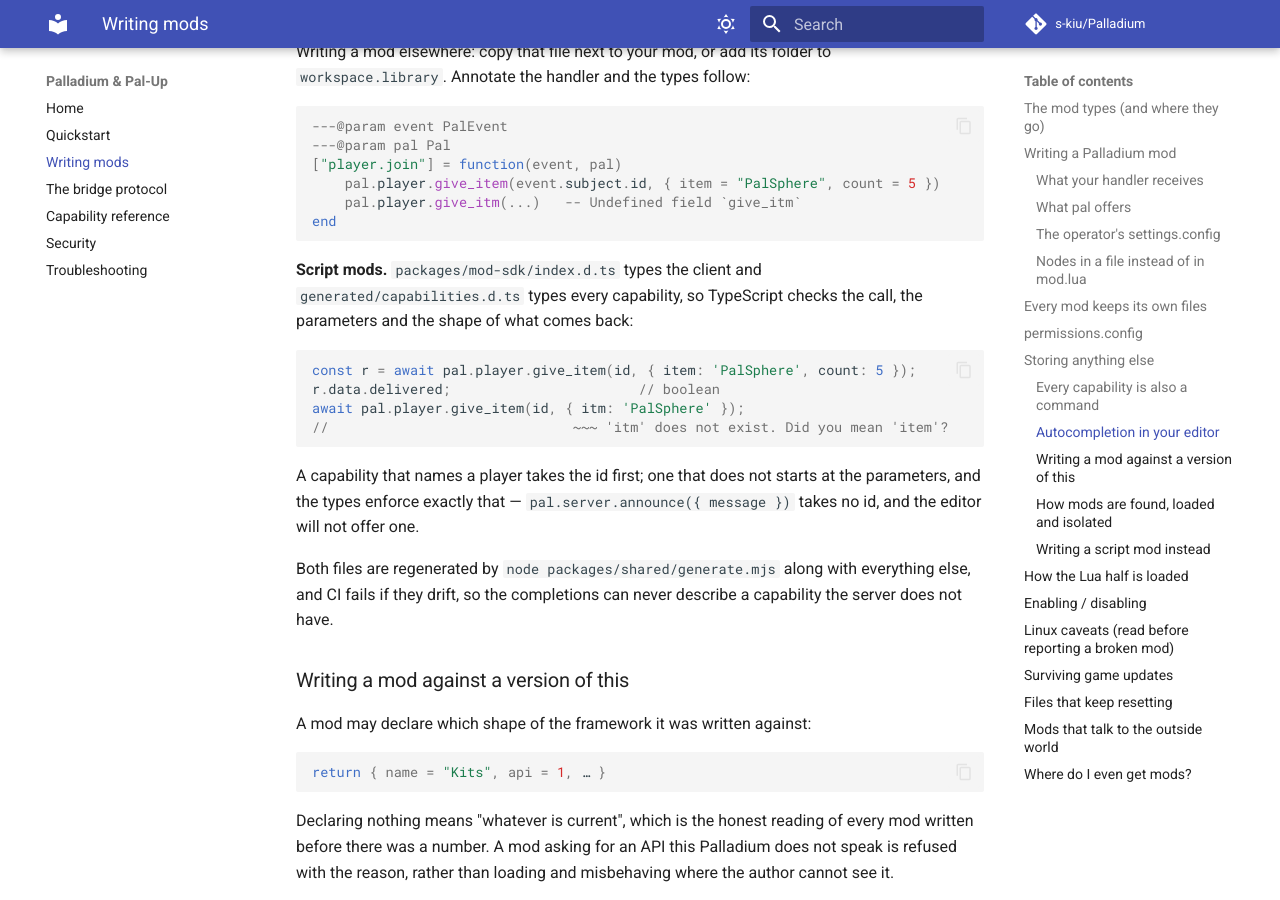
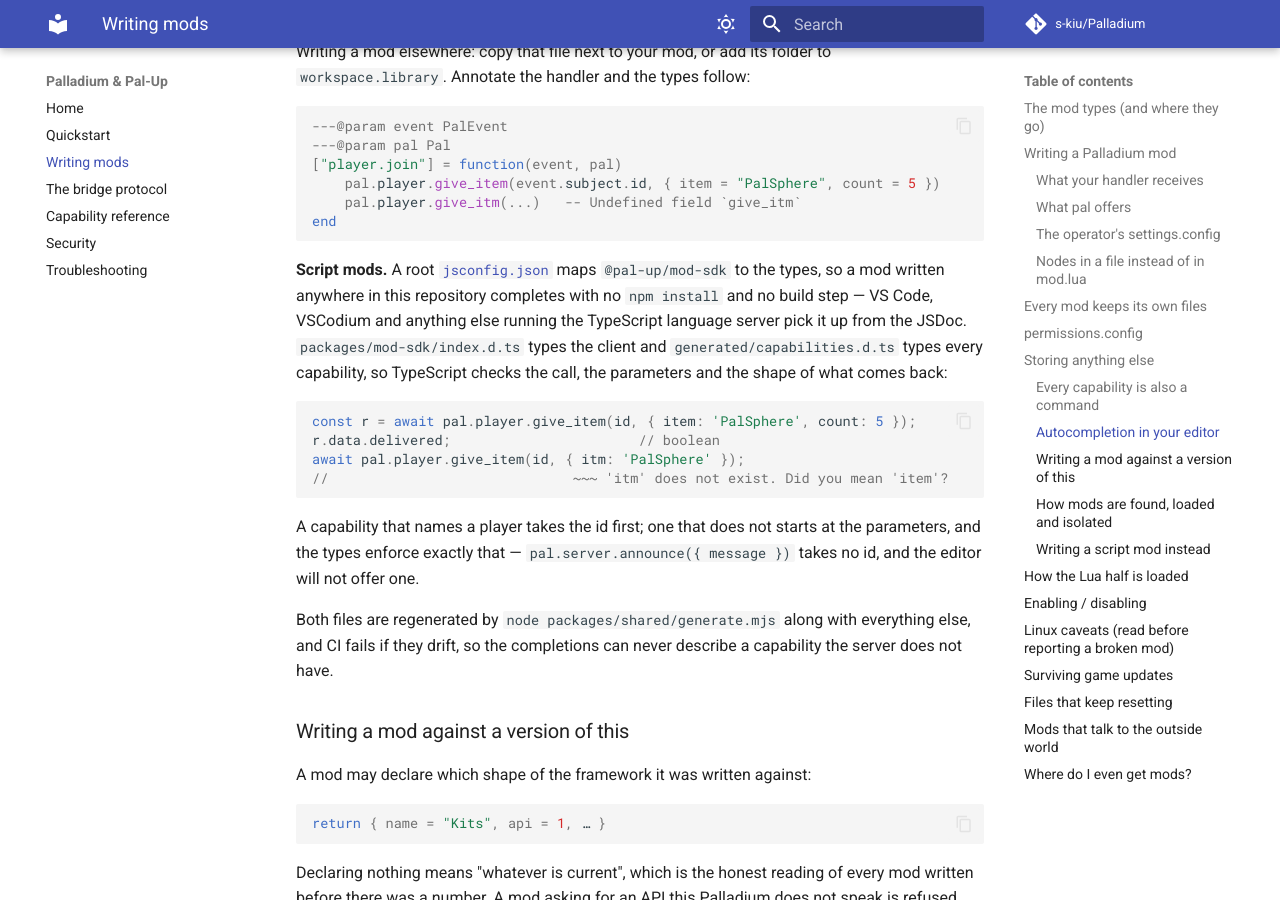
Before and after one commit to s-kiu/Palladium, an MkDocs documentation site: the page built from docs/mods.md, in a window 1280 px wide and 900 px high, scrolled down 11348 px. Built offline with MkDocs 1.6.1 and Material for MkDocs 9.7.7, drawn with Linux system fonts in a browser that asks for light colours; comment, search, counter and statistics services are not loaded.

Commit message:
Point mod authors at the config that makes completion work

````diff
--- a/docs/mods.md
+++ b/docs/mods.md
@@ -455,7 +455,11 @@ types follow:
 end
 ```
 
-**Script mods.** `packages/mod-sdk/index.d.ts` types the client and
+**Script mods.** A root [`jsconfig.json`](../jsconfig.json) maps
+`@pal-up/mod-sdk` to the types, so a mod written anywhere in this repository
+completes with no `npm install` and no build step — VS Code, VSCodium and
+anything else running the TypeScript language server pick it up from the
+JSDoc. `packages/mod-sdk/index.d.ts` types the client and
 `generated/capabilities.d.ts` types every capability, so TypeScript checks the
 call, the parameters and the shape of what comes back:
 
````
